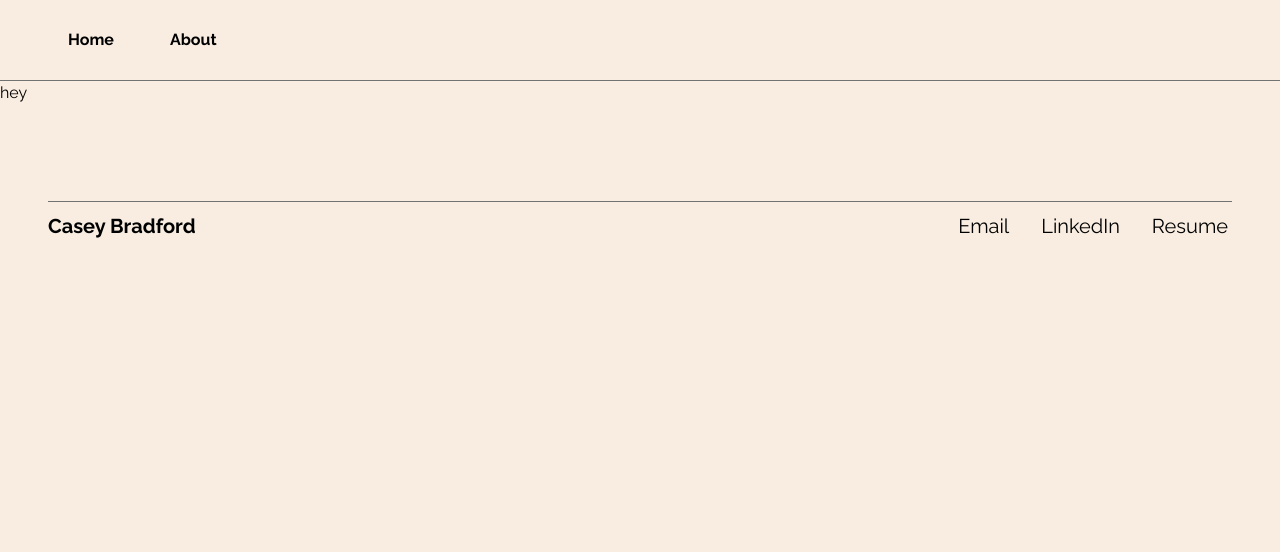
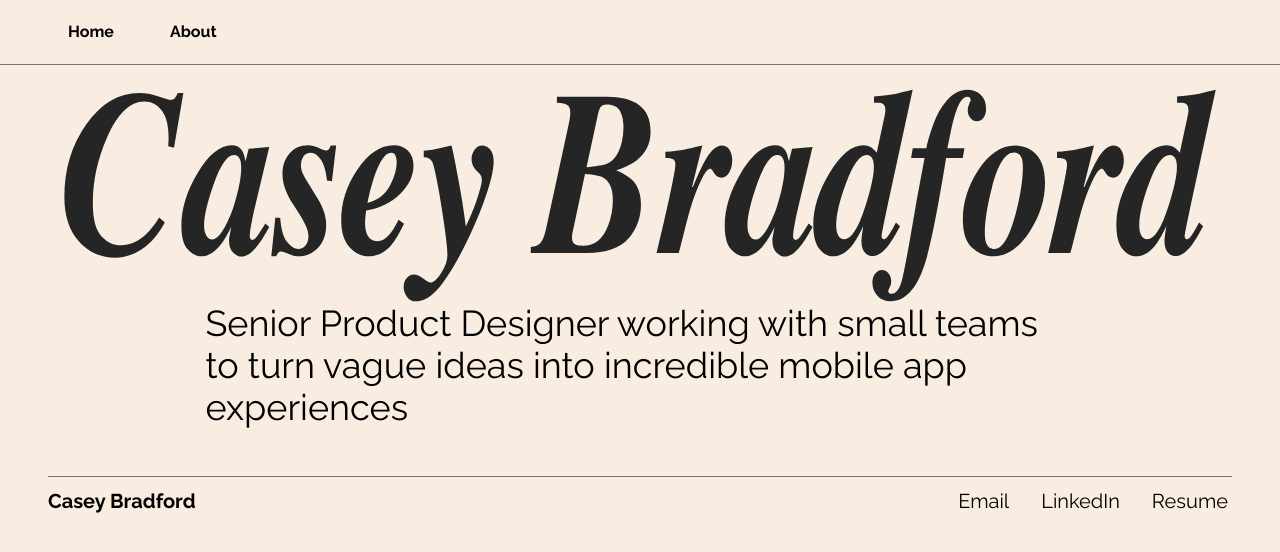
Before and after one commit to hottinet/casey-site-v2, a Next.js app: page / in a window 1280 px wide. Shown: the top 552 px of the page. Built offline with nearby package versions, Linux system fonts and the light colour scheme.

Commit message:
more generic text component

```diff
--- a/src/components/ContentContainer.tsx
+++ b/src/components/ContentContainer.tsx
@@ -1,7 +1,6 @@
 import { useBreakpointsAtLeast } from '~/utils/useBreakpoints';
 
-import { Box } from './box/Box';
-import { BoxProps } from './box/types';
+import { Box, BoxProps } from './box/Box';
 
 export function ContentContainer({ children, ...rest }: BoxProps) {
   const mdUp = useBreakpointsAtLeast('md');
--- a/src/components/box/Box.tsx
+++ b/src/components/box/Box.tsx
@@ -10,7 +10,10 @@ import {
 } from '~/constants/css';
 import { makeCssPropStyles } from '~/utils/css';
 
-type BoxProps = Omit<AllowedCommonCssProps, 'borderWidth' | 'borderRadius'> &
+export type BoxProps = Omit<
+  AllowedCommonCssProps,
+  'borderWidth' | 'borderRadius'
+> &
   AllowedCustomCssSpacingProps &
   AllowedFlexboxCssProps &
   AllowedGridBoxCssProps &
--- a/src/components/meta/NavBar.tsx
+++ b/src/components/meta/NavBar.tsx
@@ -17,7 +17,7 @@ export function NavBar() {
     return (
       <>
         <ContentContainer>
-          <FlexBox gap={48} height="fit-content" marginY={24}>
+          <FlexBox gap={48} height="fit-content" marginY={16}>
             <Link href={HOME_ROUTE}>
               <Body bold mb={0}>
                 Home
--- a/src/components/typography/Title.tsx
+++ b/src/components/typography/Title.tsx
@@ -1,22 +1,21 @@
 import styled from '@emotion/styled';
+import { PropsWithChildren } from 'react';
 
-import { Color } from '~/typings/theme';
+import { AllowedCommonCssProps } from '~/constants/css';
+import { Color, Spacing } from '~/typings/theme';
 
-import { MarginProps } from '../box/types';
-
-type TitleProps = Pick<MarginProps, 'mb'> & {
-  children: string | (string | React.ReactElement)[];
+type TitleProps = Pick<AllowedCommonCssProps, 'marginBottom'> & {
   bold?: boolean;
   className?: string;
   color?: Color;
 };
 
 const Text = styled.h2<Omit<TitleProps, 'children'>>(
-  ({ theme, bold, mb = 24, color }) => ({
+  ({ theme, bold, marginBottom = 24, color }) => ({
     fontSize: theme.fontSize.mobileTitle,
     fontWeight: bold ? theme.fontWeight.bold : theme.fontWeight.regular,
     fontFamily: theme.fontFamily,
-    marginBottom: theme.spacing[mb],
+    marginBottom: theme.spacing[marginBottom as Spacing],
     color: color ? theme.colors[color] : '',
     [theme.breakpoints.xs]: {
       fontSize: theme.fontSize.title,
@@ -24,16 +23,21 @@ const Text = styled.h2<Omit<TitleProps, 'children'>>(
   })
 );
 
-const Title: React.FC<TitleProps> = ({
+export function Title({
   bold,
   className,
   children,
-  mb,
+  marginBottom,
   color,
-}) => (
-  <Text bold={bold} className={className} color={color} mb={mb}>
-    {children}
-  </Text>
-);
-
-export default Title;
+}: PropsWithChildren<TitleProps>) {
+  return (
+    <Text
+      bold={bold}
+      className={className}
+      color={color}
+      marginBottom={marginBottom}
+    >
+      {children}
+    </Text>
+  );
+}
--- a/src/constants/theme.ts
+++ b/src/constants/theme.ts
@@ -62,11 +62,21 @@ const theme = {
     200: pxToRem(200),
   },
   fontSize: {
-    subBody: '0.75rem',
-    body: '1rem',
-    heading: '1.25rem',
-    title: '2.25rem',
-    mobileTitle: '1.75rem',
+    caption: pxToRem(10),
+    subBody: pxToRem(12),
+    body: pxToRem(16),
+    heading: pxToRem(20),
+    title: pxToRem(36),
+    10: pxToRem(10),
+    14: pxToRem(14),
+    16: pxToRem(16),
+    18: pxToRem(18),
+    20: pxToRem(20),
+    24: pxToRem(24),
+    32: pxToRem(32),
+    40: pxToRem(40),
+    56: pxToRem(56),
+    64: pxToRem(64),
   },
   fontFamily: "'Raleway', sans-serif",
   lineHeight: {
--- a/src/pages/index.tsx
+++ b/src/pages/index.tsx
@@ -1,12 +1,40 @@
+import styled from '@emotion/styled';
+import Image from 'next/image';
+
+import { Box } from '~/components/box/Box';
 import { FlexBox } from '~/components/box/FlexBox';
+import { ContentContainer } from '~/components/ContentContainer';
 import { Layout } from '~/components/meta/Layout';
-import Body from '~/components/typography/Body';
+import { Title } from '~/components/typography/Title';
+
+const TitleContainer = styled(Box)`
+  aspect-ratio: 637 / 118;
+`;
 
 function HomePage() {
   return (
     <Layout>
       <FlexBox flexDirection="column" height="100%" width="100%">
-        <Body>hey</Body>
+        <ContentContainer
+          alignItems="center"
+          display="flex"
+          flexDirection="column"
+          marginTop={24}
+        >
+          <TitleContainer position="relative" width="100%">
+            <Image
+              alt="Casey Bradford"
+              fill
+              src="/Home/casey-bradford-title.svg"
+            />
+          </TitleContainer>
+          <Box maxWidth="869px" width="fit-content">
+            <Title bold={false} marginBottom={0}>
+              Senior Product Designer working with small teams to turn vague
+              ideas into incredible mobile app experiences
+            </Title>
+          </Box>
+        </ContentContainer>
       </FlexBox>
     </Layout>
   );
```
Also changed, not shown: src/components/box/types.d.ts (deleted, +0 -59 lines), src/components/typography/Text.tsx (added, +66 -0 lines), public/Home/casey-bradford-title.svg (added).
